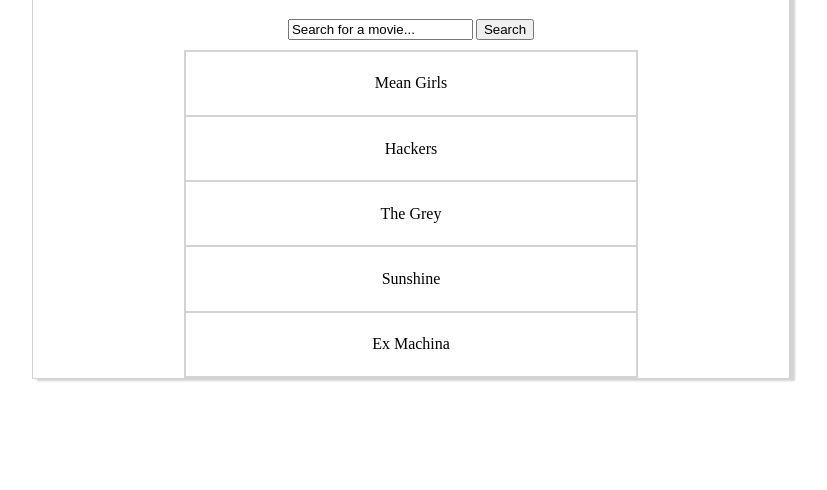
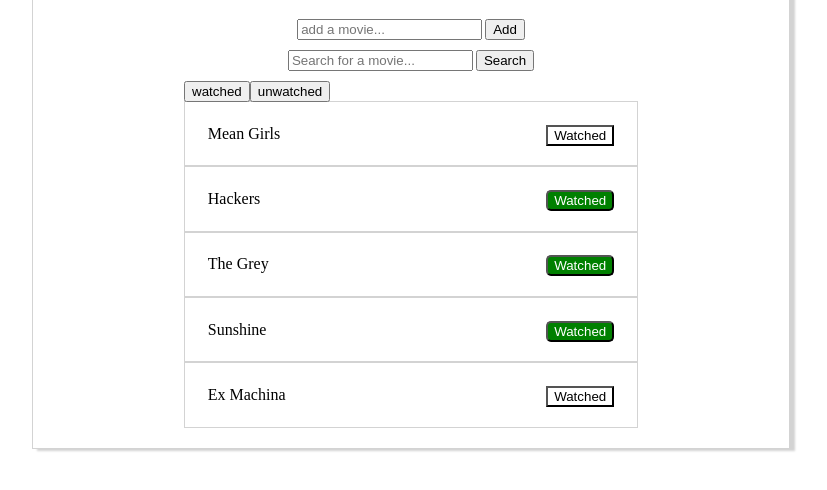
Before and after one commit to jlukenoff/movie_list, a React app: page / in a window 1280 px wide. Shown: the part 70-560 px from the top of the page, without its empty margins (229-1056 px from the left). Built offline with nearby package versions, Linux system fonts and the light colour scheme.

Commit message:
implemented watch toggle buttons

```diff
--- a/src/components/MovieListEntry.js
+++ b/src/components/MovieListEntry.js
@@ -2,7 +2,18 @@
 
 const MovieListEntry = (props) => {
   return (
-    <li className="list-item">{props.movie.title}</li>
+    <li className="list-item">{props.movie.title}
+    <button class="watch-toggle"
+      style={
+        props.movie.watched ? {backgroundColor: 'green', borderRadius: '5px', color: 'white'} : {backgroundColor: 'white'}
+      }
+      onClick={
+        () => {
+          console.log(props);
+          props.click(props.index);
+        }
+      }
+      >Watched</button></li>
   );
 }
 
--- a/src/index.js
+++ b/src/index.js
@@ -10,34 +10,96 @@
     super();
     this.state = {
       movies: [
-        {title: 'Mean Girls'},
-        {title: 'Hackers'},
-        {title: 'The Grey'},
-        {title: 'Sunshine'},
-        {title: 'Ex Machina'},
+        {title: 'Mean Girls', show: true, watched: false},
+        {title: 'Hackers', show: true, watched: true},
+        {title: 'The Grey', show: true, watched: true},
+        {title: 'Sunshine', show: true, watched: true},
+        {title: 'Ex Machina', show: true, watched: false},
       ],
-      searchVal: 'Search for a movie...'
+      searchVal: 'Search for a movie...',
+      newMovieVal: '',
+      watchView: true
     }
   }
 
-  handleChange(event) {
+  handleSearchChange(event) {
     this.setState({searchVal: event.target.value});
+    if (event.which === 13) {
+      this.handleClick();
+    }
   }
 
-  handleClick() {
-    console.log(this);
+  handleAddMovieChange() {
+    this.setState({newMovieVal: event.target.value});
+    if (event.which === 13) {
+      this.handleNewMovie();
+    }
+  }
+
+  handleSearchClick() {
+    let term = new RegExp(this.state.searchVal, 'i');
+    let currentMovies = this.state.movies.map((movie, i) => {
+      //setting titles not matching search term to false
+      movie.show = movie.title.search(term) === -1 ? true : false;
+      return movie;
+    });
+    this.setState({movies: currentMovies, searchVal: 'Search for a movie...'});
+  }
+
+  handleNewMovie() {
+    let currentList = this.state.movies;
+    currentList.unshift({title: this.state.newMovieVal, show: true});
+    this.setState({movies: currentList});
+  }
+
+  handleWatchToggle(idx) {
+   let currentList = this.state.movies;
+   currentList[idx]['watched'] = !currentList[idx]['watched'];
+   this.setState({movies: currentList});
+  }
+
+  toggleWatched(str) {
+    let currentList = this.state.movies.map((movie) => {
+      if ((str === 'watched' && movie.watched) || (str === 'unwatched' && !movie.watched)) {
+        movie.show = true;
+      } else {
+        movie.show = false;
+      }
+      return movie;
+    });
+    this.setState({movies: currentList});
   }
 
   render() {
     return (
       <div className="app">
         <h1>Welcome to Movie List</h1>
-        <input type="text" id="search" value={this.state.searchVal} onChange={(event) => this.handleChange(event)}/>
-        <button id="search-btn" onClick={this.handleClick.bind(this)}>Search</button>
+        <input type='text' id='add-movie' placeholder="add a movie..." onKeyUp={() => this.handleAddMovieChange(event)}/>
+        <button id="add-movie-btn" onClick={() => this.handleNewMovie()}>Add</button><br/>
+        <input type="text" id="search" placeholder={this.state.searchVal} onKeyDown={(event) => this.handleSearchChange(event)}/>
+        <button id="search-btn" onClick={() => this.handleSearchClick()}>Search</button><br/>
+        <div id="watched-btns-container">
+          <button onClick={() => this.toggleWatched('watched')}>watched</button>
+          <button onClick={() => this.toggleWatched('unwatched')}>unwatched</button>
+        </div>
         <ul className="list-body">
-          {this.state.movies.map(movie => (
-            <MovieListEntry movie={movie}/>
-          ))}
+          {(() => {
+            let movieFound = false;
+            let display = this.state.movies.map((movie, idx) => {
+              if (movie.show) {
+                movieFound = true;
+                return <MovieListEntry movie={movie} index={idx} click={this.handleWatchToggle.bind(this)}/>
+              } else {
+                return null;
+              }
+            });
+            if (movieFound) {
+              return display;
+            } else {
+              return <p style={{color: 'red'}}> No movies with that name found. Please try again.</p>
+            }
+          })()
+          }
         </ul>
       </div>
     );
--- a/src/style.css
+++ b/src/style.css
@@ -7,10 +7,11 @@
 }
 
 .list-body {
-  border: 1px solid lightgrey;
-    margin: 0 20% 0 20%;
-    padding: 0;
-    list-style: none;
+  margin: 20px 20% 0 20%;
+  padding: 0;
+  padding-bottom: 20px;
+  list-style: none;
+  text-align: left;
 }
 
 .list-item {
@@ -18,7 +19,14 @@
   border: 1px solid lightgrey;
   padding: 5%;
 }
+.watch-toggle {
+  float: right;
+}
 
-#search {
+#watched-btns-container {
+  float: left;
+  margin-left: 20%;
+}
+input {
   margin: 0 3px 10px 0;
 }
```
Also changed, not shown: dist/bundle.js.
